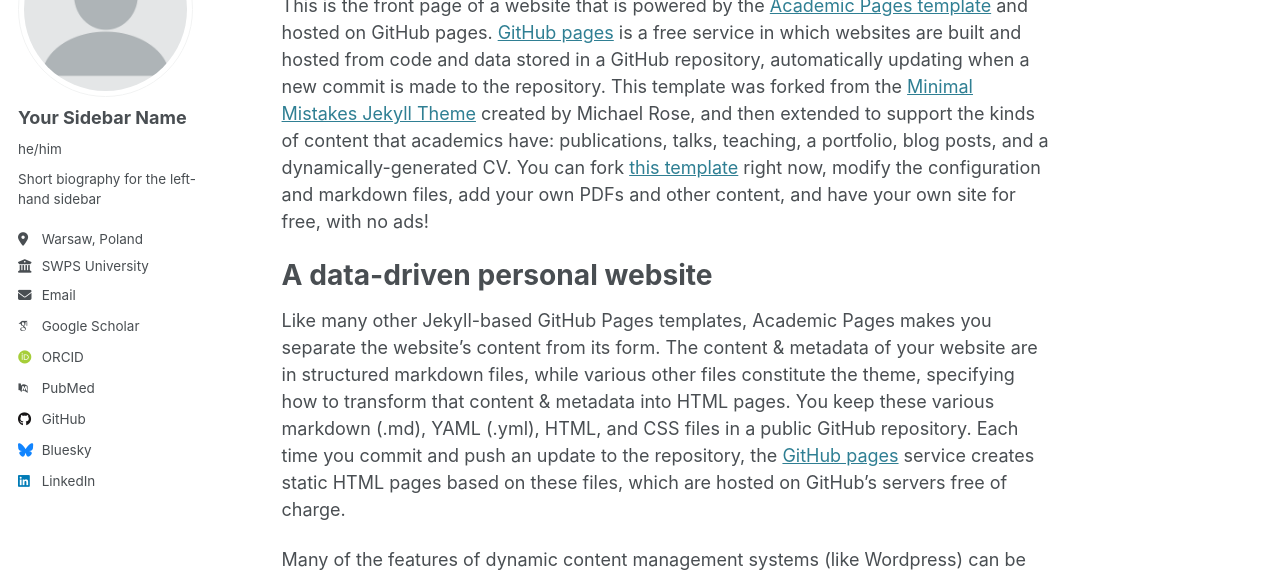
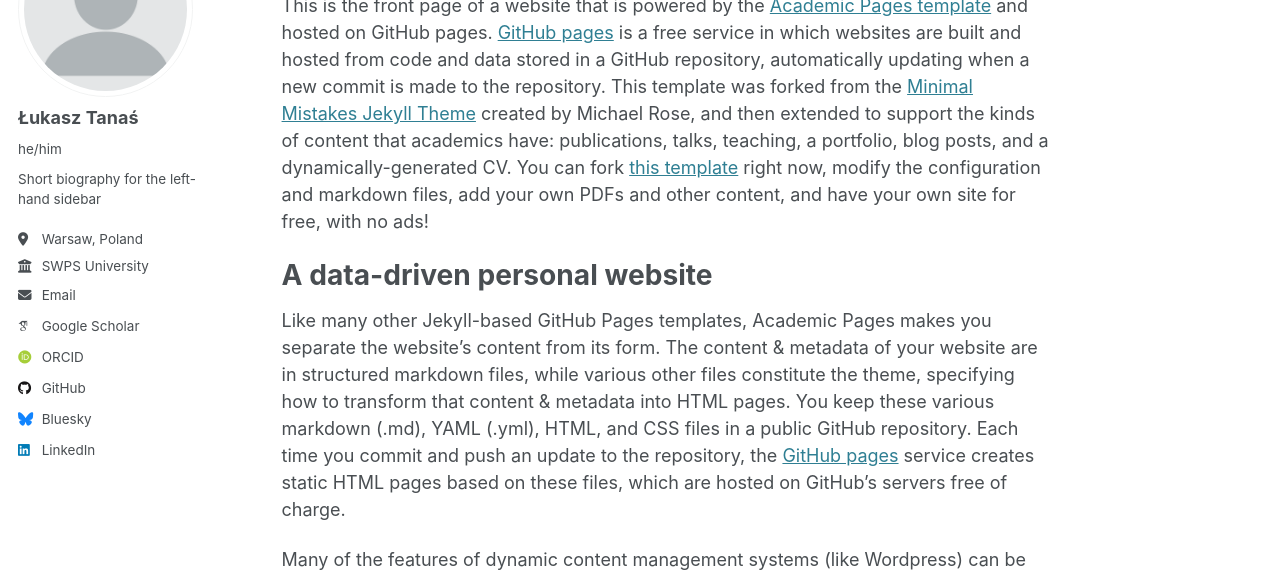
Before and after one commit to GradeForest/gradeforest.github.io, a Jekyll site: the page built from _pages/about.md, in a window 1280 px wide. Shown: the part 184-760 px from the top of the page. Built offline with Jekyll 4.4.1, drawn with Linux system fonts in a browser that asks for light colours; some web fonts are replaced; part of the change alters nothing that is shown.

Commit message:
Update _config.yml

```diff
--- a/_config.yml
+++ b/_config.yml
@@ -23,7 +23,7 @@ repository               : "academicpages/academicpages.github.io"
 author:
   # Biographic information
   avatar           : "profile.png"
-  name             : "Your Sidebar Name"
+  name             : "Łukasz Tanaś"
   pronouns         : "he/him"
   bio              : "Short biography for the left-hand sidebar"
   location         : "Warsaw, Poland"
@@ -33,11 +33,11 @@ author:
 
   # Academic websites
   arxiv            : # URL - Update with the correct link to your profile
-  googlescholar    : "https://scholar.google.com/citations?user=PS_CX0AAAAAJ"
+  googlescholar    : "https://scholar.google.pl/citations?user=NrtVm5kAAAAJ&hl=pl"
   impactstory      : # URL
-  orcid            : "http://orcid.org/yourorcidurl"
+  orcid            : "https://orcid.org/0000-0001-8038-8225"
   semantic         : # URL
-  pubmed           : "https://www.ncbi.nlm.nih.gov/pubmed/?term=john+snow"
+  pubmed           : # URL
   researchgate     : # URL
   scopus           : # URL
 
```
